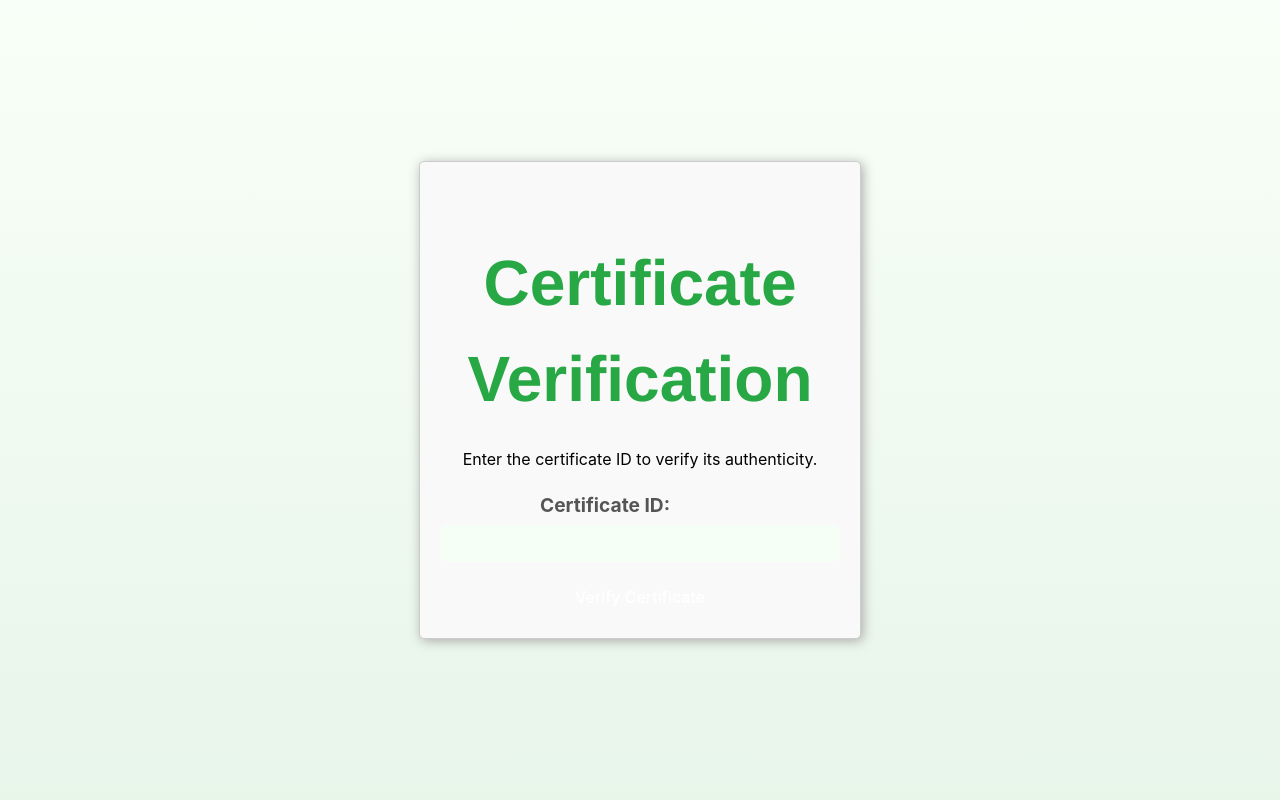
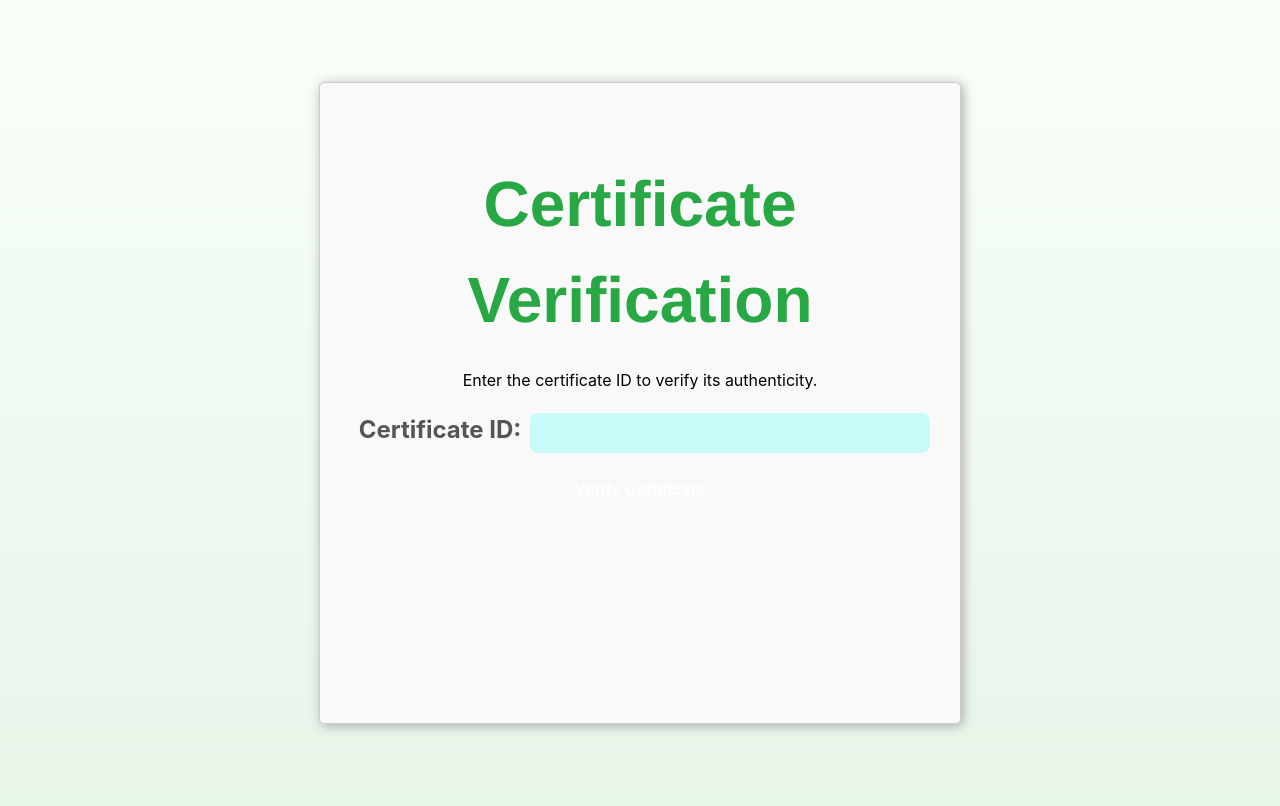
Before and after one commit to MohitSharma66/Certificate-Verififcation, a React (Vite) app in the folder certificate-frontend/: page /verification in a window 1280 px wide. Built offline with nearby package versions, Linux system fonts and the light colour scheme; what web3 would draw is missing.

Commit message:
minor changes

```diff
--- a/certificate-frontend/src/components/Form.css
+++ b/certificate-frontend/src/components/Form.css
@@ -1,6 +1,6 @@
 .form-container {
     color: black;
-    width: 70vh;
+    width: 100vh;
     margin: 50px auto;
     padding: 20px;
     border: 1px solid #ccc;
@@ -15,21 +15,28 @@
 
   .form-group {
     margin-bottom: 15px;
+    display: flex;
+    justify-content: center;
+    align-items: center;
   }
 
-  .form-group > label {
-    display: inline-block;
+  .form-group > label{
+
+    font-size:3vh;
     margin-bottom: 5px;
-    width:200px;
-    text-align:left;
+    width:30%;
   }
 
   .form-group > input {
     width: 50vh;
+    height:5vh;
+    text-transform: uppercase;
+    font-size: 4vh;
     padding: 8px;
     box-sizing: border-box;
     border: none;
     color:black;
+    background-color: rgb(200, 250, 250);
   }
 
   button {
--- a/certificate-frontend/src/components/Form.jsx
+++ b/certificate-frontend/src/components/Form.jsx
@@ -8,6 +8,7 @@ const Form = () => {
     instituteId: '',
     studentName: '',
     year: '',
+    departmenr:'',
     semester: '',
     studentUniqueId: '',
     course: '',
@@ -110,6 +111,17 @@ const Form = () => {
           />
         </div>
         <div className="form-group">
+          <label htmlFor="Department">Department:</label>
+          <input
+            type="text"
+            id="department"
+            name="department"
+            value={formData.department}
+            onChange={handleChange}
+            required
+          />
+        </div>
+        <div className="form-group">
           <label htmlFor="semester">Semester:</label>
           <input
             type="number"
--- a/certificate-frontend/src/components/Verification.css
+++ b/certificate-frontend/src/components/Verification.css
@@ -1,6 +1,7 @@
 .verification-container {
     color: black;
-    width: 400px;
+    width: 600px;
+    height:600px;
     margin: 50px auto;
     padding: 20px;
     border: 1px solid #ccc;
@@ -23,7 +24,7 @@
   }
 
   label {
-    display: block;
+
     margin-bottom: 5px;
   }
 
```
Also changed, not shown: certificate-frontend/src/components/FormHeader.jsx (added).
